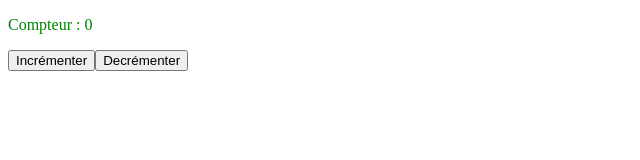
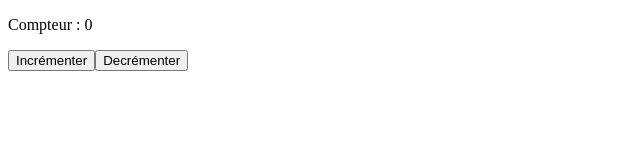
Before and after one commit to eljefe213/Grafikart_VUEJS, a Vue app: page / in a window 1280 px wide. Shown: the top 160 px of the page, without its empty margins (0-640 px from the left). Built offline with nearby package versions, Linux system fonts and the light colour scheme.

Commit message:
Add active class

```diff
--- a/src/App.vue
+++ b/src/App.vue
@@ -1,5 +1,5 @@
 <template>
-  <p :style="{color: count > 5 ? 'red' : 'green'}">Compteur : {{ count }} </p>
+  <p :class="{active: count > 5}">Compteur : {{ count }} </p>
   <button @click="increment" >Incrémenter</button>
   <button @click="decrement" >Decrémenter</button>
 </template>
```
